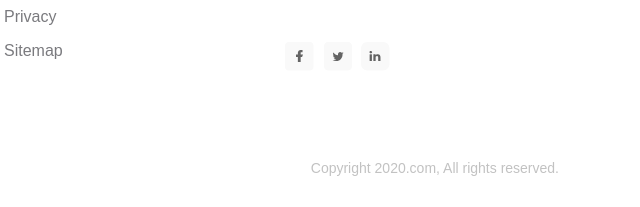
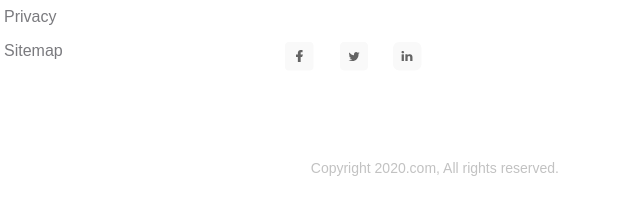
Before and after one commit to itsHuyBambi/Test_Project, a plain HTML site: page index.html in a window 1280 px wide. Shown: the part 4139-4346 px from the top of the page, 636-1276 px from the left. Drawn offline with Linux system fonts and the light colour scheme.

Commit message:
first commit

```diff
--- a/assets/css/style.css
+++ b/assets/css/style.css
@@ -628,6 +628,11 @@ color:#A3A6AB;
   width: 38px;
   height: 38px;
   border-radius: 3px;
+  color: #F9F9F9;
+}
+
+.footer .social-link+ .social-link{
+    margin-left: 16px;
 }
 
 .footer .social-link:hover{
```
